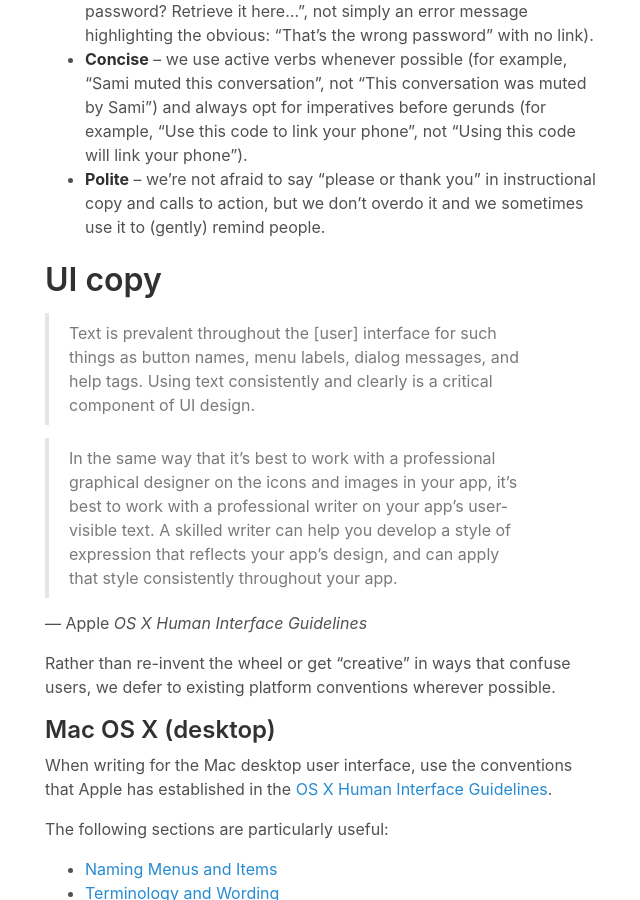
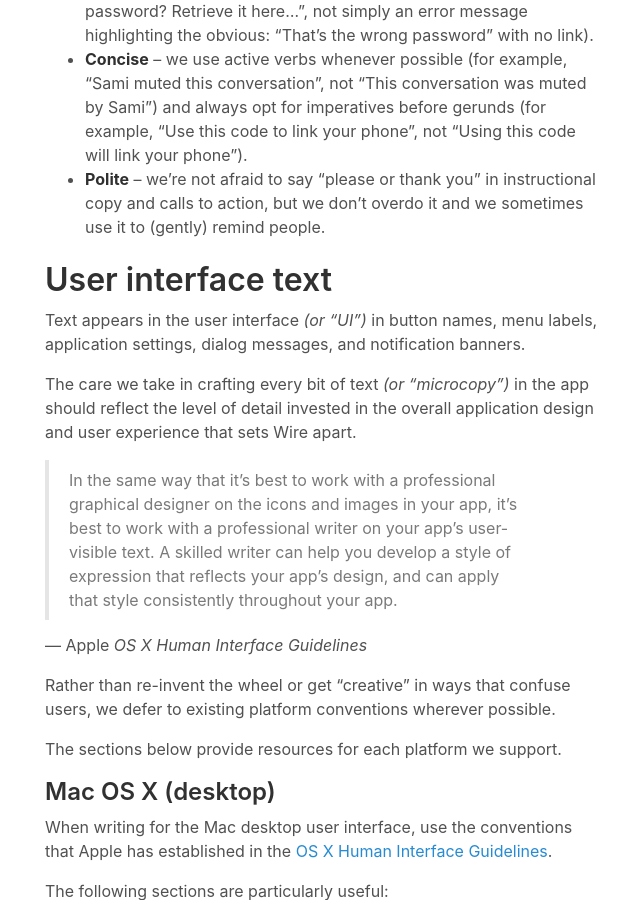
Before and after one commit to wireapp/brand, a Jekyll site: the page built from tone.md, in a window 1280 px wide and 900 px high, scrolled down 2469 px. Shown: the whole window, without its empty margins (315-955 px from the left). Built offline with Jekyll 4.4.1, drawn with Linux system fonts in a browser that asks for light colours; some of the changed text lies outside the part shown.

Commit message:
Clarify UI copy section

```diff
--- a/tone.md
+++ b/tone.md
@@ -20,7 +20,7 @@ title: "Tone of Voice"
 ## Contents
 
 - [Tone of voice](#tone-of-voice)
-- [UI copy](#ui-copy)
+- [User interface text](#user-interface-text)
     - [Mac OS X (desktop)](#mac-osx-desktop)
     - [iOS](#ios)
     - [Android](#android)
@@ -73,15 +73,19 @@ To ensure we reach that level of consistency across all our brand touchpoints, w
 * **Concise** – we use active verbs whenever possible (for example, “Sami muted this conversation”, not “This conversation was muted by Sami”) and always opt for imperatives before gerunds (for example, “Use this code to link your phone”, not “Using this code will link your phone”).
 * **Polite** – we’re not afraid to say “please or thank you” in instructional copy and calls to action, but we don’t overdo it and we sometimes use it to (gently) remind people.
 
-# UI copy
+# User interface text
 
-> Text is prevalent throughout the [user] interface for such things as button names, menu labels, dialog messages, and help tags. Using text consistently and clearly is a critical component of UI design.
+Text appears in the user interface _(or “UI”)_ in button names, menu labels, application settings, dialog messages, and notification banners.
+
+The care we take in crafting every bit of text _(or “microcopy”)_ in the app should reflect the level of detail invested in the overall application design and user experience that sets Wire apart.
 
 > In the same way that it’s best to work with a professional graphical designer on the icons and images in your app, it’s best to work with a professional writer on your app’s user-visible text. A skilled writer can help you develop a style of expression that reflects your app’s design, and can apply that style consistently throughout your app.
 
 — Apple _OS X Human Interface Guidelines_
 
 Rather than re-invent the wheel or get “creative” in ways that confuse users, we defer to existing platform conventions wherever possible.
+
+The sections below provide resources for each platform we support.
 
 ## Mac OS X (desktop)
 
```
